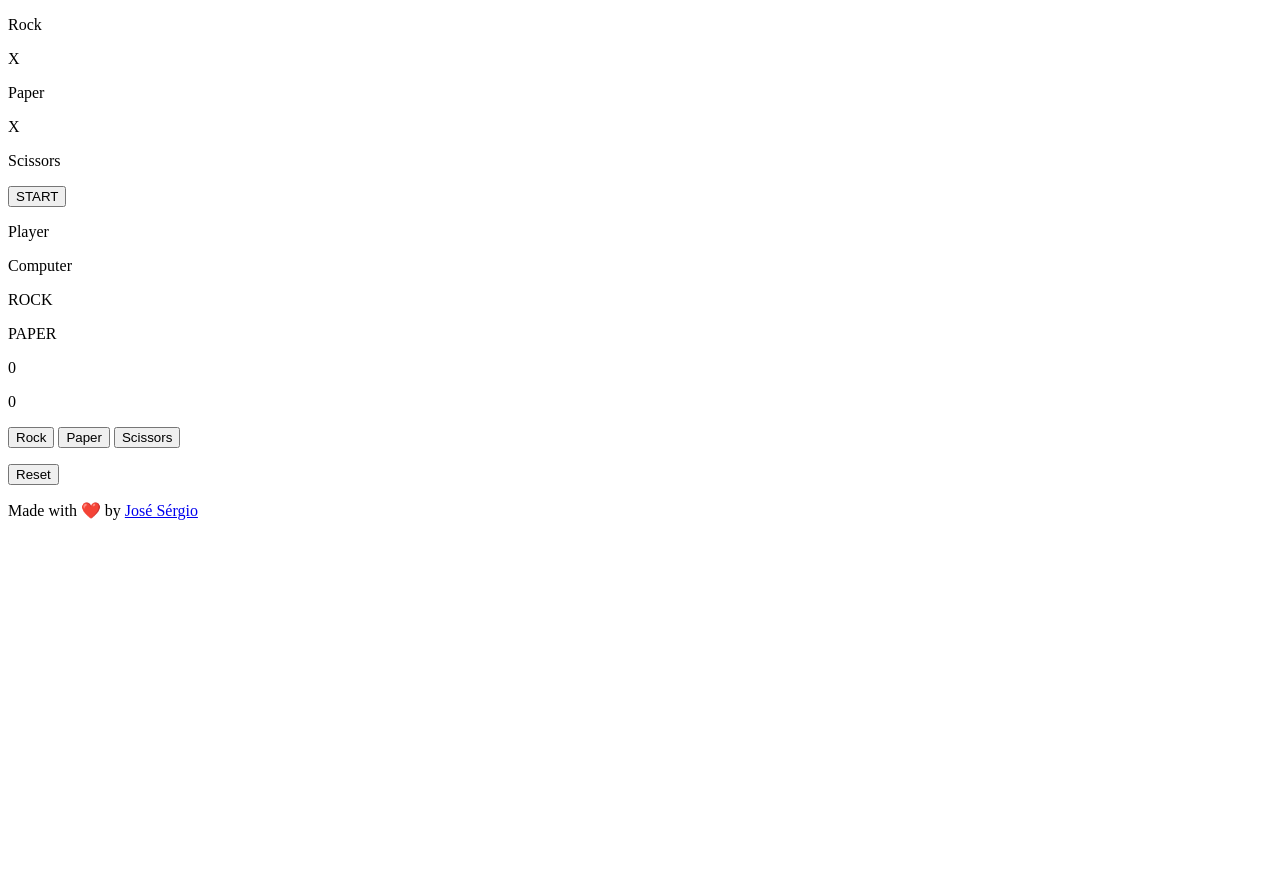
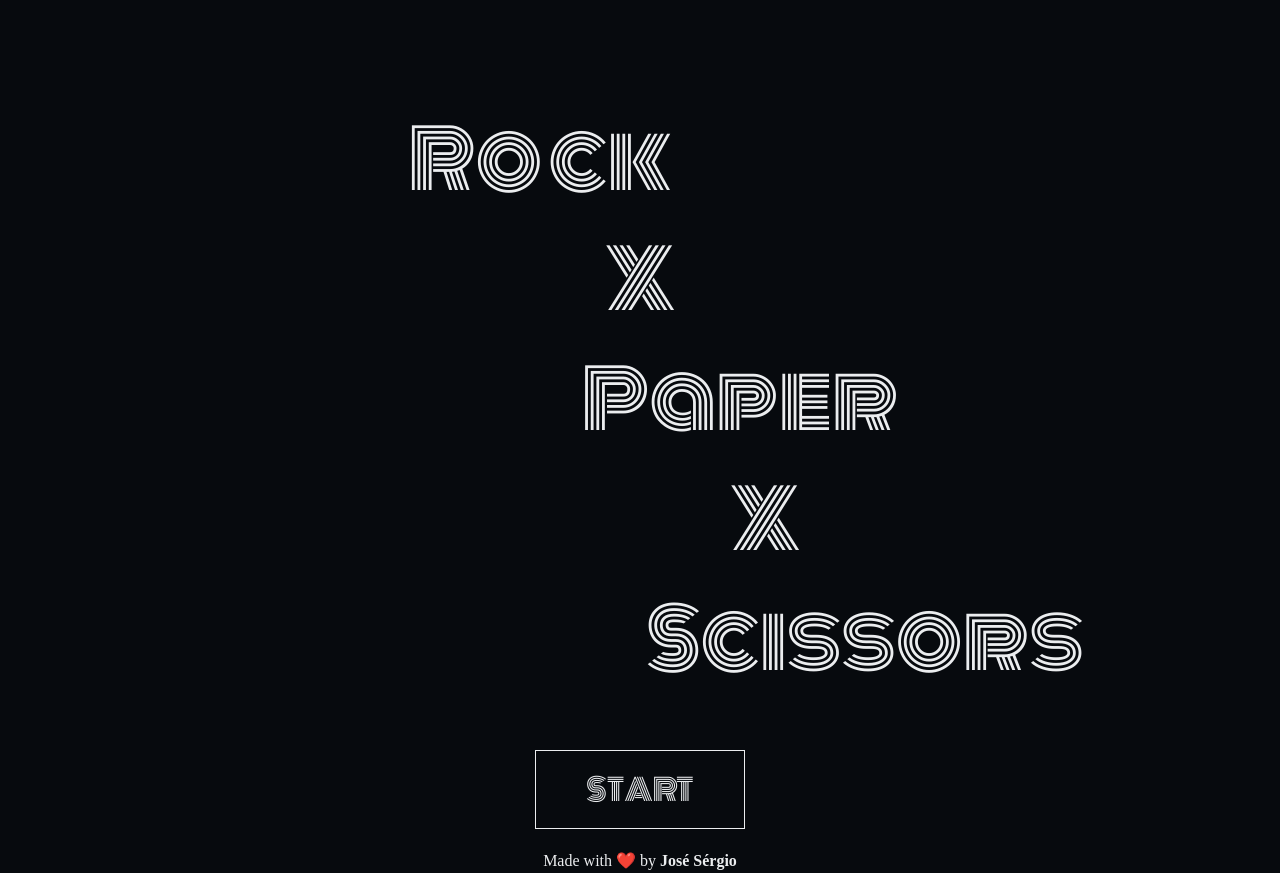
Before and after one commit to MrEscappe/PROJECT-Rock-Paper-Scissors, a plain HTML site: page index.html in a window 1280 px wide. Before the commit the page ends 800 px from the top, so only its background shows below. Drawn offline with Linux system fonts and the light colour scheme; the site is published under a folder, as on GitHub Pages, so addresses that start at the root find nothing.

Commit message:
minor changes to README.md and index.html

```diff
--- a/index.html
+++ b/index.html
@@ -4,7 +4,7 @@
 		<meta charset="UTF-8" />
 		<meta name="viewport" content="width=device-width, initial-scale=1.0" />
 		<title>Rock Paper Scissors</title>
-		<link rel="stylesheet" href="/styles/style.css" />
+		<link rel="stylesheet" href="styles/style.css" />
 		<link rel="preconnect" href="https://fonts.googleapis.com" />
 		<link rel="preconnect" href="https://fonts.gstatic.com" crossorigin />
 		<link href="https://fonts.googleapis.com/css2?family=Monoton&display=swap" rel="stylesheet" />
@@ -57,6 +57,6 @@
 			</p>
 		</footer>
 
-		<script src="./script/script.js"></script>
+		<script src="script/script.js"></script>
 	</body>
 </html>
```
Also changed, not shown: 1 other file.
